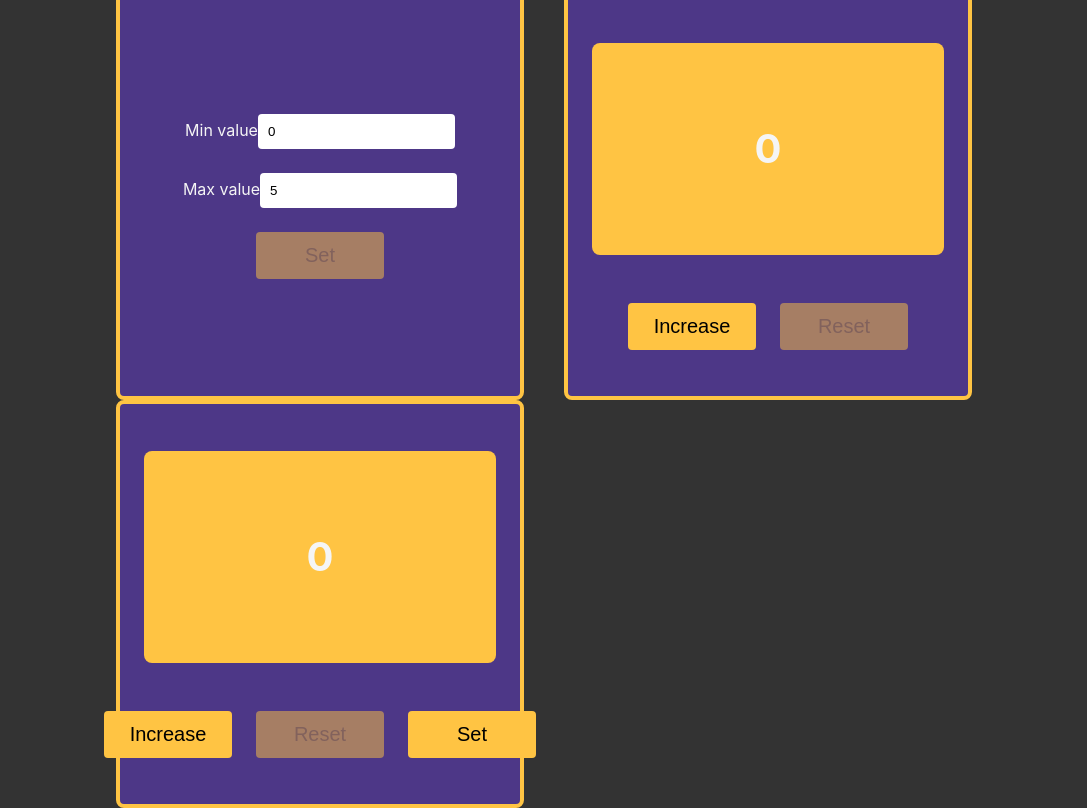
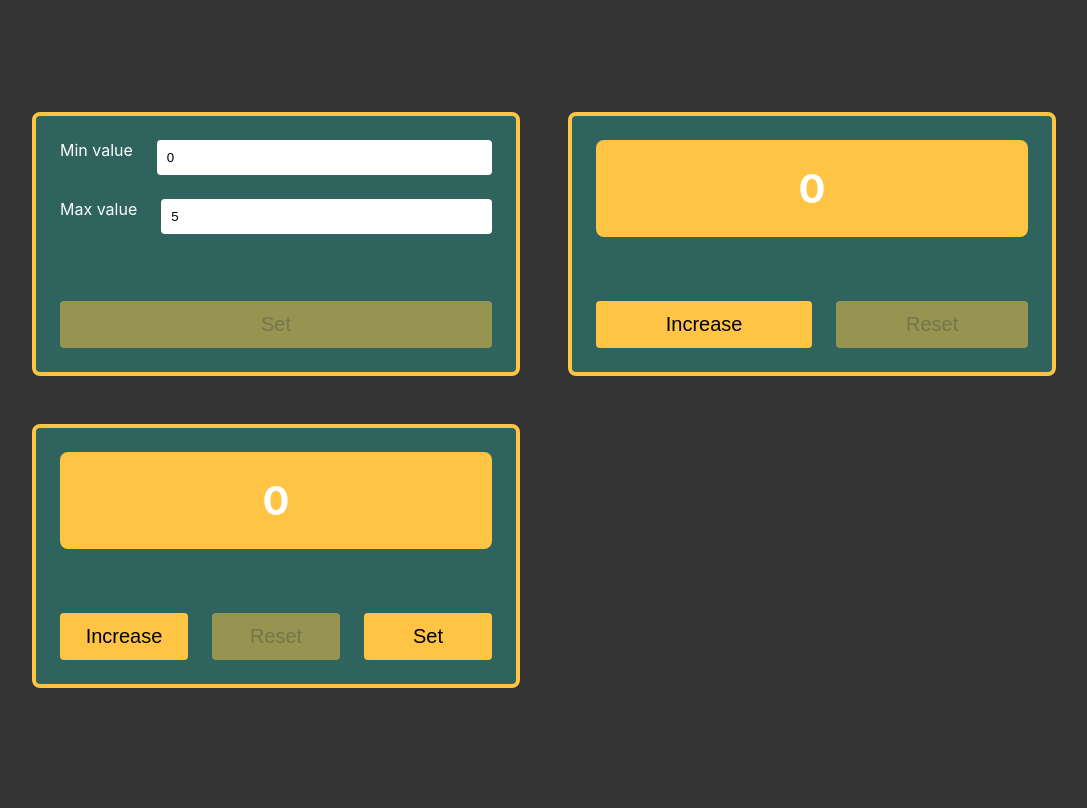
Before and after one commit to aportraitofjoyce/counter-react-ts, a React (Create React App) app: page /#/display in a window 1280 px wide. Shown: the whole page, without its empty margins (96-1183 px from the left). Built offline with nearby package versions, Linux system fonts and the light colour scheme.

Commit message:
Styles fixed

```diff
--- a/src/App.css
+++ b/src/App.css
@@ -1,6 +1,6 @@
 body {
     background-color: #333;
-    color: whitesmoke;
+    color: white;
     height: 100vh;
     display: flex;
     align-items: center;
@@ -9,7 +9,6 @@ body {
 
 .wrapper {
     display: flex;
-    gap: 40px;
 }
 
 .container {
@@ -18,10 +17,11 @@ body {
     border-radius: 8px;
     display: flex;
     flex-direction: column;
-    justify-content: center;
-    background-color: #4d3787;
-    width: 400px;
-    height: 400px;
+    justify-content: space-between;
+    background-color: #2f635e;
+    margin: 24px;
+    width: 480px;
+    height: 256px;
 }
 
 .display {
@@ -32,7 +32,6 @@ body {
     margin: 24px;
     border-radius: 8px;
     background-color: #ffc443;
-    height: 164px;
 }
 
 .result {
@@ -44,6 +43,10 @@ body {
     color: rgba(255, 0, 0, 1);
 }
 
+.displayText {
+    font-size: 24px;
+}
+
 .buttons {
     margin: 24px;
     border-radius: 8px;
@@ -52,7 +55,7 @@ body {
     justify-content: center;
 }
 
-.container button {
+.buttons button {
     padding: 12px 24px;
     border: none;
     border-radius: 4px;
@@ -60,16 +63,39 @@ body {
     min-width: 128px;
     cursor: pointer;
     background-color: #ffc443;
+    flex-grow: 1;
 }
 
-.container button:hover {
+.buttons button:hover {
     background-color: #ffab00;
 }
 
-.container button:disabled {
+.buttons button:disabled {
     opacity: 0.5;
     cursor: not-allowed;
     background-color: #ffc443;
+}
+
+.buttons > a {
+    width: 100%;
+}
+
+.buttons > a > button {
+    width: 100%;
+}
+
+.error {
+    border: 2px solid red;
+}
+
+.settingsInputWrapper {
+    margin: 24px 24px 0;
+}
+
+.settingsInputContainer {
+    display: flex;
+    gap: 24px;
+    margin-bottom: 24px;
 }
 
 input {
@@ -77,12 +103,5 @@ input {
     border: 2px solid transparent;
     border-radius: 4px;
     padding: 8px;
+    flex-grow: 1;
 }
-
-.error {
-    border: 2px solid red;
-}
-
-.settingsInputContainer {
-    padding: 24px 24px 0 24px;
-}
--- a/src/components/Display/Display.tsx
+++ b/src/components/Display/Display.tsx
@@ -22,9 +22,11 @@ export const Display: React.FC<CounterDisplayPropsType> = (props) => {
     return (
         <div className="container">
             <div className={'display'}>
-                {props.inputValidation ? <span className={'result maxResult'}> Incorrect value! </span> :
-                    !props.settings ? <span className={'result'}> Enter values and press 'Set' </span> :
-                        <span className={displayClassName}>{props.counter}</span>}
+                {
+                    props.inputValidation ? <span className={'result displayText'}> Incorrect value! </span> :
+                        !props.settings ? <span className={'result displayText'}> Enter values and press 'Set' </span> :
+                            <span className={displayClassName}>{props.counter}</span>
+                }
             </div>
 
             <div className={'buttons'}>
--- a/src/components/Display/DisplayCombined.tsx
+++ b/src/components/Display/DisplayCombined.tsx
@@ -23,9 +23,11 @@ export const DisplayCombined: React.FC<CounterDisplayPropsType> = (props) => {
     return (
         <div className="container">
             <div className={'display'}>
-                {props.inputValidation ? <span className={'result maxResult'}> Incorrect value! </span> :
-                    !props.settings ? <span className={'result'}> Enter values and press 'Set' </span> :
-                        <span className={displayClassName}>{props.counter}</span>}
+                {
+                    props.inputValidation ? <span className={'result displayText'}> Incorrect value! </span> :
+                        !props.settings ? <span className={'result displayText'}> Enter values and press 'Set' </span> :
+                            <span className={displayClassName}>{props.counter}</span>
+                }
             </div>
 
             <div className={'buttons'}>
--- a/src/components/Settings/Settings.tsx
+++ b/src/components/Settings/Settings.tsx
@@ -32,12 +32,12 @@ export const Settings: React.FC<CounterSettingsPropsType> = (props) => {
 
     return (
         <div className='container'>
+            <div className={'settingsInputWrapper'}>
                 <div className={'settingsInputContainer'}>
                     <span>Min value</span>
                     <Input value={props.minValue}
                            onChange={declareMinValue}
                            error={props.inputValidation}/>
-
                 </div>
 
                 <div className={'settingsInputContainer'}>
@@ -45,7 +45,7 @@ export const Settings: React.FC<CounterSettingsPropsType> = (props) => {
                     <Input value={props.maxValue}
                            onChange={declareMaxValue}
                            error={props.inputValidation}/>
-
+                </div>
             </div>
 
             <div className={'buttons'}>
--- a/src/components/Settings/SettingsCombined.tsx
+++ b/src/components/Settings/SettingsCombined.tsx
@@ -32,12 +32,12 @@ export const SettingsCombined: React.FC<CounterSettingsPropsType> = (props) => {
 
     return (
         <div className='container'>
+            <div className={'settingsInputWrapper'}>
                 <div className={'settingsInputContainer'}>
                     <span>Min value</span>
                     <Input value={props.minValue}
                            onChange={declareMinValue}
                            error={props.inputValidation}/>
-
                 </div>
 
                 <div className={'settingsInputContainer'}>
@@ -45,7 +45,7 @@ export const SettingsCombined: React.FC<CounterSettingsPropsType> = (props) => {
                     <Input value={props.maxValue}
                            onChange={declareMaxValue}
                            error={props.inputValidation}/>
-
+                </div>
             </div>
 
             <div className={'buttons'}>
```
Lines whose indentation alone changed are shown as unchanged.
